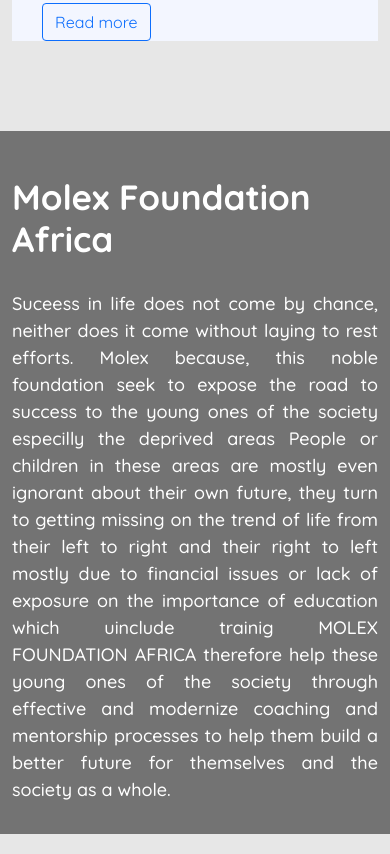
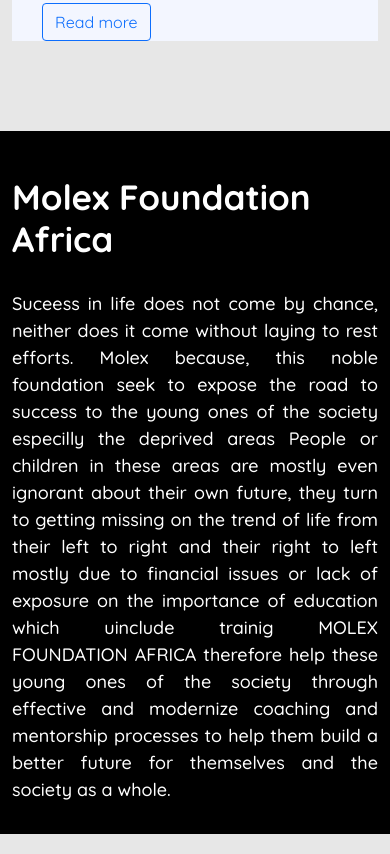
Before and after one commit to majesty25/MOLEX, a plain HTML site: page index.html in a window 390 px wide. Shown: the part 2510-3364 px from the top of the page. Drawn offline with nearby package versions, Linux system fonts and the light colour scheme.

Commit message:
Update style.css

```diff
--- a/css/style.css
+++ b/css/style.css
@@ -829,7 +829,7 @@
     position: relative;
     width: 100%;
     margin: 45px 0;
-    background: rgba(0, 0, 0, .5);
+    background: rgba(5, 1, 21, 0.8);
 }
 
 .donate .donate-content {
@@ -2191,3 +2191,10 @@
         text-align: center;
     }
 }
+
+
+@media screen and (max-width: 600px) {
+    .donate{
+        background: #000000;
+    }
+}
```
